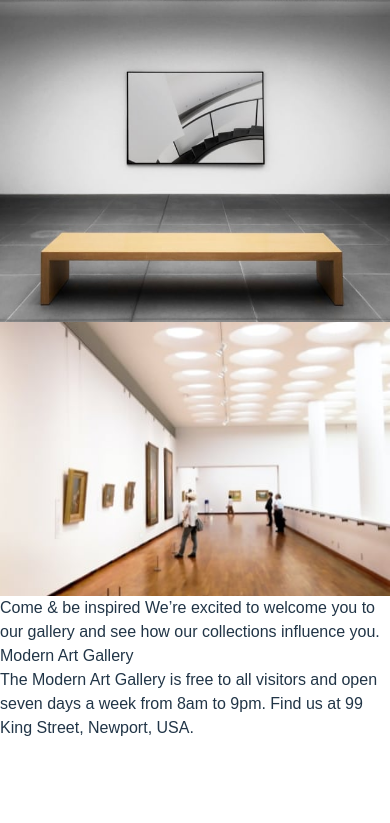
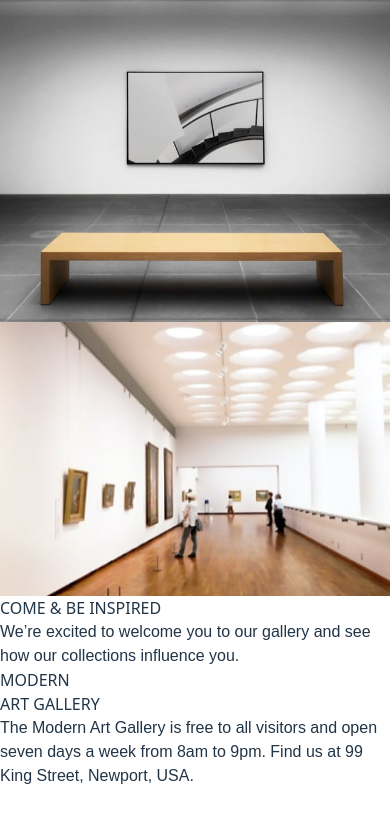
Before and after one commit to AoDonovanDev/art-gallery-website-vite, a React (Vite) app: page / in a window 390 px wide. Shown: the part 1282-2105 px from the top of the page. Before the commit the page ends 2022 px from the top, so only its background shows below. Built offline with nearby package versions, Linux system fonts and the light colour scheme.

Commit message:
adjust element placement on info grid, split mobile layout into separate components

```diff
--- a/src/App.jsx
+++ b/src/App.jsx
@@ -6,11 +6,11 @@ import Footer from './components/Footer'
 function App() {
 
   return (
-    <>
+    <div className='flex flex-col'>
       <Hero />
-      <Info/>
+      <Info />
       <Footer />
-    </>
+    </div>
   )
 }
 
--- a/src/components/Footer.jsx
+++ b/src/components/Footer.jsx
@@ -1,10 +1,22 @@
+import fbIcon from '../assets/icon-facebook.svg';
+import instaIcon from '../assets/icon-instagram.svg';
+import twitIcon from '../assets/icon-twitter.svg';
+
 export default function Footer() {
   return (
-    <div>
-      <p className="text-lg">Modern Art Gallery</p>
-
-      The Modern Art Gallery is free to all visitors and open seven days a week
-      from 8am to 9pm. Find us at 99 King Street, Newport, USA.
+    <div className="flex justify-self-end h-[240px] w-[1439px] bg-[#151515] text-[#ffffff] mt-[180px] items-center justify-around">
+      <div className="flex justify-between w-1/2">
+        <p className="text-[30px] leading-none font-[800] cxHeading">MODERN<br/> ART GALLERY</p>
+        <p className="font-[200] relative left-[-50px]">
+          The Modern Art Gallery is free to all visitors and open <br/> seven days a week
+          from 8am to 9pm. Find us at 99<br/> King Street, Newport, USA.
+        </p>
+      </div>
+      <div className="flex justify-between w-[100px]">
+        <img src={fbIcon} alt="facebook icon. click to visit facebook" />
+        <img src={instaIcon} alt="instagram icon, click to visit instagram" />
+        <img src={twitIcon} alt="twitter icon, click to visit twitter" />
+      </div>
     </div>
     )
 }
--- a/src/components/Hero.jsx
+++ b/src/components/Hero.jsx
@@ -16,7 +16,7 @@ export default function Hero() {
   }
 
   return (
-    <div className="flex w-[1439px] h-[800px]">
+    <div className="flex w-[1439px]">
       <div className="w-[450px] bg-[#151515] flex flex-col">
         <p className="text-[96px] font-[900] text-[#ffffff] desktop-invert relative left-[164px] top-[175px] text-left leading-none tracking-normal cxHeading" data-content="MODERN"></p>
         <div className="flex relative left-[164px] top-[274px]">
--- a/src/components/Info.jsx
+++ b/src/components/Info.jsx
@@ -4,25 +4,28 @@ import gridImage3 from '../assets/desktop/image-grid-3.jpg'
 
 export default function Info(){
   return(
-    <div className='w-[1439px] mt-[22px]'>
-      <div className="grid grid-cols-5 grid-rows-2 gap-[30px] mx-[164px]">
-        <div className='w-[309px] text-left font-light place-items-start col-span-2 place-self-end'>
-          <p className='cxHeading text-[70px]'>YOUR DAY AT <br/>THE GALLERY</p>
+    <div className='w-[1439px] min-h-[1200px] mt-[100px]'>
+      <div className="grid grid-cols-5 grid-rows-2 gap-[30px] mx-[167px] h-[1000px]">
+        <div className='flex flex-col w-[309px] text-left font-light place-items-start col-span-2 justify-self-start mb-[22px] gap-[50px] pt-[100px]'>
+          <p className='cxHeading text-[60px] font-[900] leading-none tracking-normal' >YOUR DAY AT <br/>THE GALLERY</p>
           <p className='text-[22px]'>
             Wander through our distinct collections and find new insights about
             our artists. Dive into the details of their creative process.
           </p>
         </div>
-        <div className='col-span-3 place-self-end'>
-          <img src={gridImage1} alt='picters' /></div>
+        <div className='col-span-3 place-self-end max-h-[400px]'>
+          <img src={gridImage1} alt='gallery space, geometric art on display'/>
+        </div>
         <div className='row-start-2 col-span-3'>
-          <img src={gridImage2} alt='more pciters'/>
+          <img src={gridImage2} alt='a view of a painting of an arch'/>
         </div>
-        <div className='col-span-2'>
-          <img src={gridImage3} alt='more pciters again' />
-          <div className='text-[#ffffff] bg-[#151515]'>
-            <p>
-              Come &amp; be inspired
+        <div className='col-span-2 flex flex-col gap-y-[30px]'>
+          <img src={gridImage3} alt='patrons enjoying the gallery' className='min-h-[312px] min-w-[443px] relative left-[-17px]'/>
+          <div className='flex flex-col text-[#ffffff] bg-[#151515] gap-y-[22px] min-h-[376px] pl-[50px] min-w-[443px] relative left-[-17px]'>
+            <p className='cxHeading text-[60px] text-[#ffffff] font-[900] leading-none pt-[66px]'>
+              COME &amp; BE INSPIRED
+            </p>
+            <p className='text-[22px] font-[200]'>
               We’re excited to welcome you to our gallery and see how our collections
               influence you.
             </p>
```
Also changed, not shown: src/components/MobileHero.jsx (added, +34 -0 lines), src/components/MobileInfo.jsx (added, +13 -0 lines).
